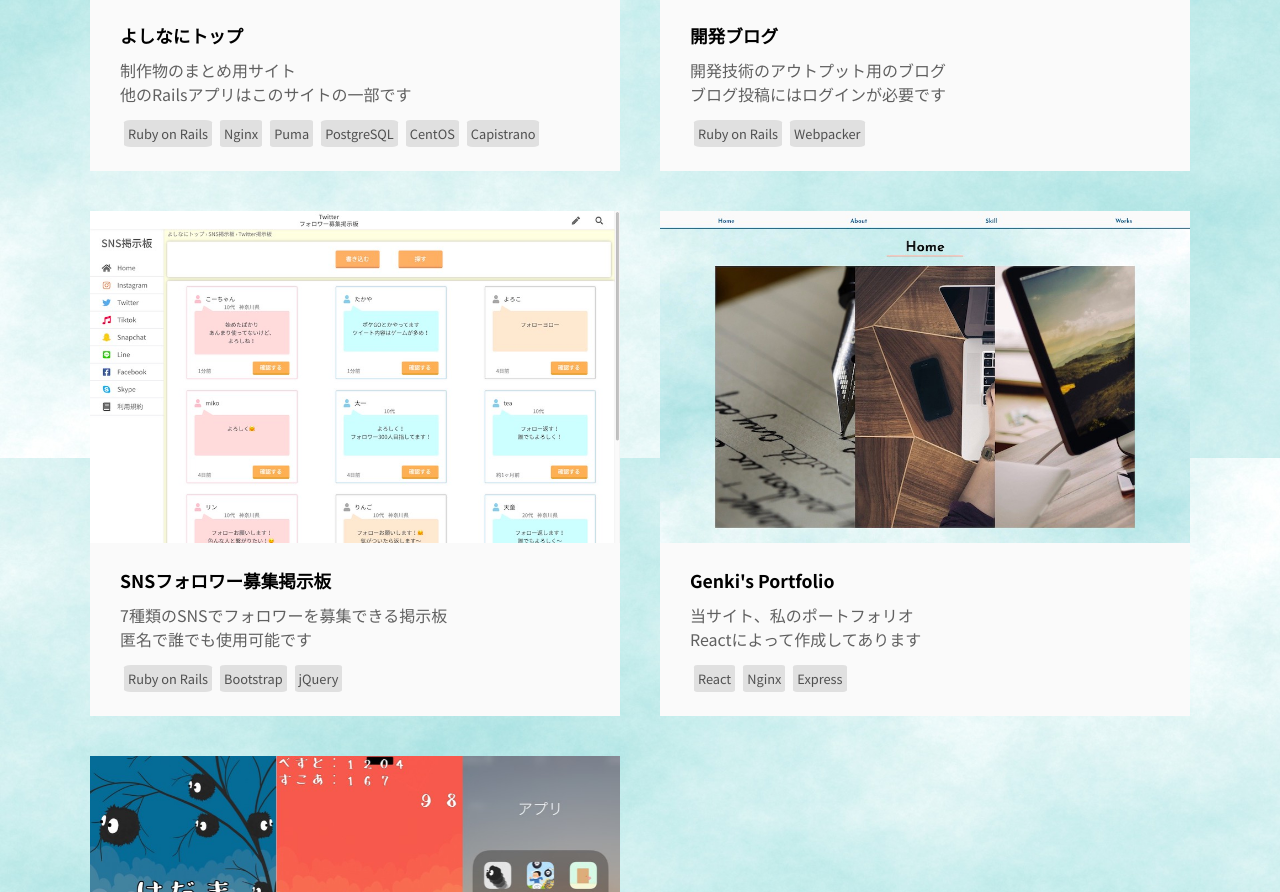
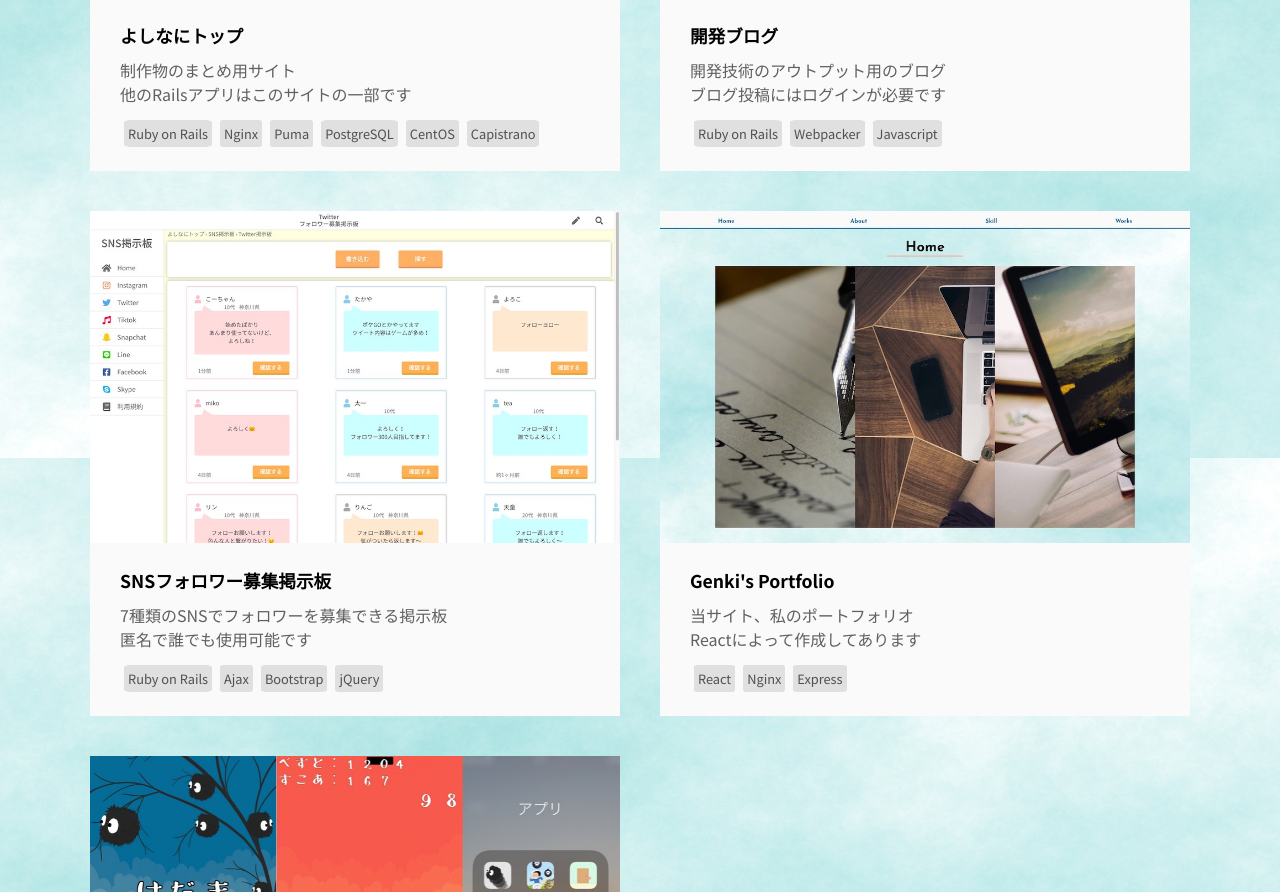
Before and after one commit to git-gen/old-portfolio, a React (Create React App) app: page /works in a window 1280 px wide. Shown: the part 502-1394 px from the top of the page. Built offline with nearby package versions, Linux system fonts and the light colour scheme.

Commit message:
works修正

```diff
--- a/src/pages/Works.jsx
+++ b/src/pages/Works.jsx
@@ -63,6 +63,7 @@ const Works = () => (
               <div className="works-main-project-tag">
                 <div>Ruby on Rails</div>
                 <div>Webpacker</div>
+                <div>Javascript</div>
               </div>
             </div>
           </div>
@@ -87,6 +88,7 @@ const Works = () => (
             </p>
               <div className="works-main-project-tag">
                 <div>Ruby on Rails</div>
+                <div>Ajax</div>
                 <div>Bootstrap</div>
                 <div>jQuery</div>
               </div>
```
